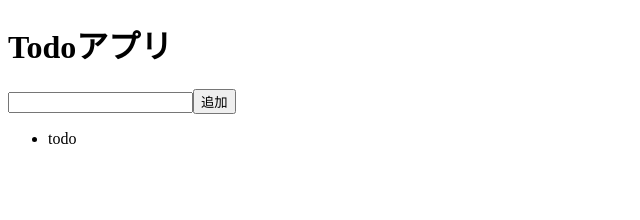
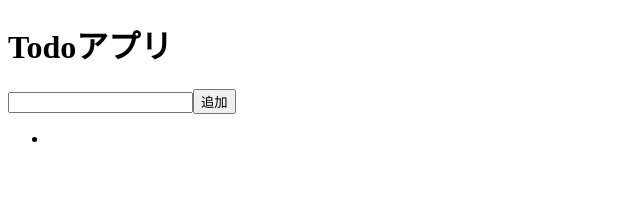
Before and after one commit to aion0721/my-todo-app, a React (Vite) app: page / in a window 1280 px wide. Both pictures are taken after a click on the button "追加". Shown: the top 220 px of the page, without its empty margins (0-640 px from the left). Built offline with nearby package versions, Linux system fonts and the light colour scheme.

Commit message:
fix: todo

```diff
--- a/src/App.jsx
+++ b/src/App.jsx
@@ -1,12 +1,21 @@
+import { useState } from "react";
+import TodoList from "./components/TodoList";
+
 function App() {
+  const [input, setInput] = useState("");
+  const [todos, setTodos] = useState([]);
+
+  const handleAddTodo = () => {
+    setTodos([...todos, input]);
+    setInput("");
+  };
+
   return (
     <>
       <h1>Todoアプリ</h1>
-      <input />
-      <button>追加</button>
-      <ul>
-        <li>todo</li>
-      </ul>
+      <input value={input} onChange={(e) => setInput(e.target.value)} />
+      <button onClick={handleAddTodo}>追加</button>
+      <TodoList todos={todos} />
     </>
   );
 }
--- /dev/null
+++ b/src/components/TodoList.jsx
@@ -0,0 +1,11 @@
+const TodoList = ({ todos }) => {
+  return (
+    <ul>
+      {todos.map((todo, index) => (
+        <li key={index}>{todo}</li>
+      ))}
+    </ul>
+  );
+};
+
+export default TodoList;
```
